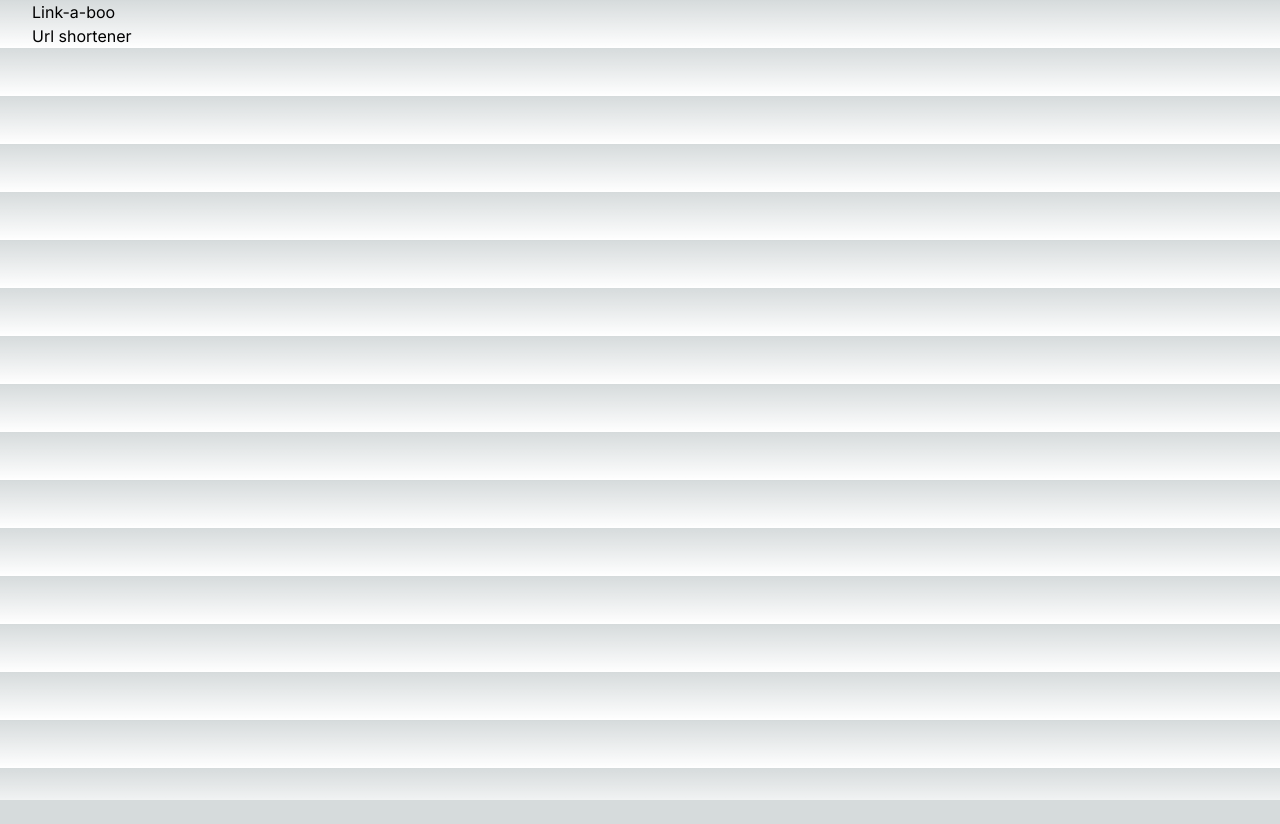
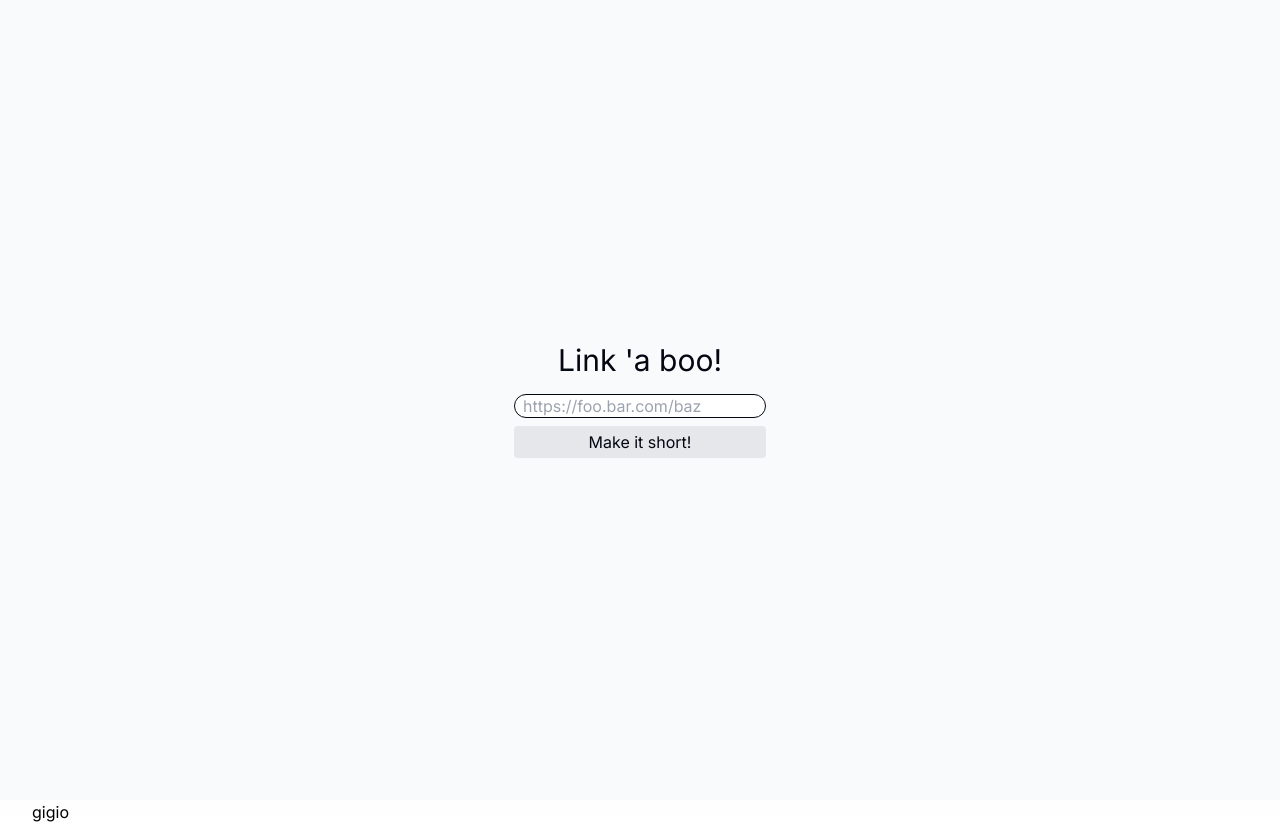
Before and after one commit to Censacrof/link-a-boo-ui, a Next.js app: page / in a window 1280 px wide. Before the commit the page ends 800 px from the top, so only its background shows below. Built offline with nearby package versions, Linux system fonts and the light colour scheme.

Commit message:
Start defining page layout

```diff
--- a/app/globals.css
+++ b/app/globals.css
@@ -35,7 +35,7 @@ body {
 @layer components {
   .main-grid {
     display: grid;
-    grid-template-columns: [breakout-start] 2rem [main] 1fr [breakout-end] 2rem;
+    grid-template-columns: [breakout-start] 2rem [main-start] 1fr [main-end] 2rem [breakout-end];
   }
 
   .main-grid-main {
--- a/app/page.tsx
+++ b/app/page.tsx
@@ -1,10 +1,20 @@
 export default function Home() {
   return (
     <div className="main-grid">
-      <main className="main-grid-main">
-        <h1>Link-a-boo</h1>
-        <p>Url shortener</p>
-      </main>
+      <div className="main-grid-breakout flex h-dvh flex-col items-center justify-center gap-4 bg-gray-50 text-gray-950">
+        <h2 className="text-3xl">Link &apos;a boo!</h2>
+        <form className="flex flex-col gap-2">
+          <input
+            placeholder="https://foo.bar.com/baz"
+            className="h-6 rounded-full border border-solid border-gray-950 px-2"
+          />
+          <button className="h-8 rounded bg-gray-200 px-2">
+            Make it short!
+          </button>
+        </form>
+      </div>
+
+      <div className="main-grid-main">gigio</div>
     </div>
   );
 }
```
